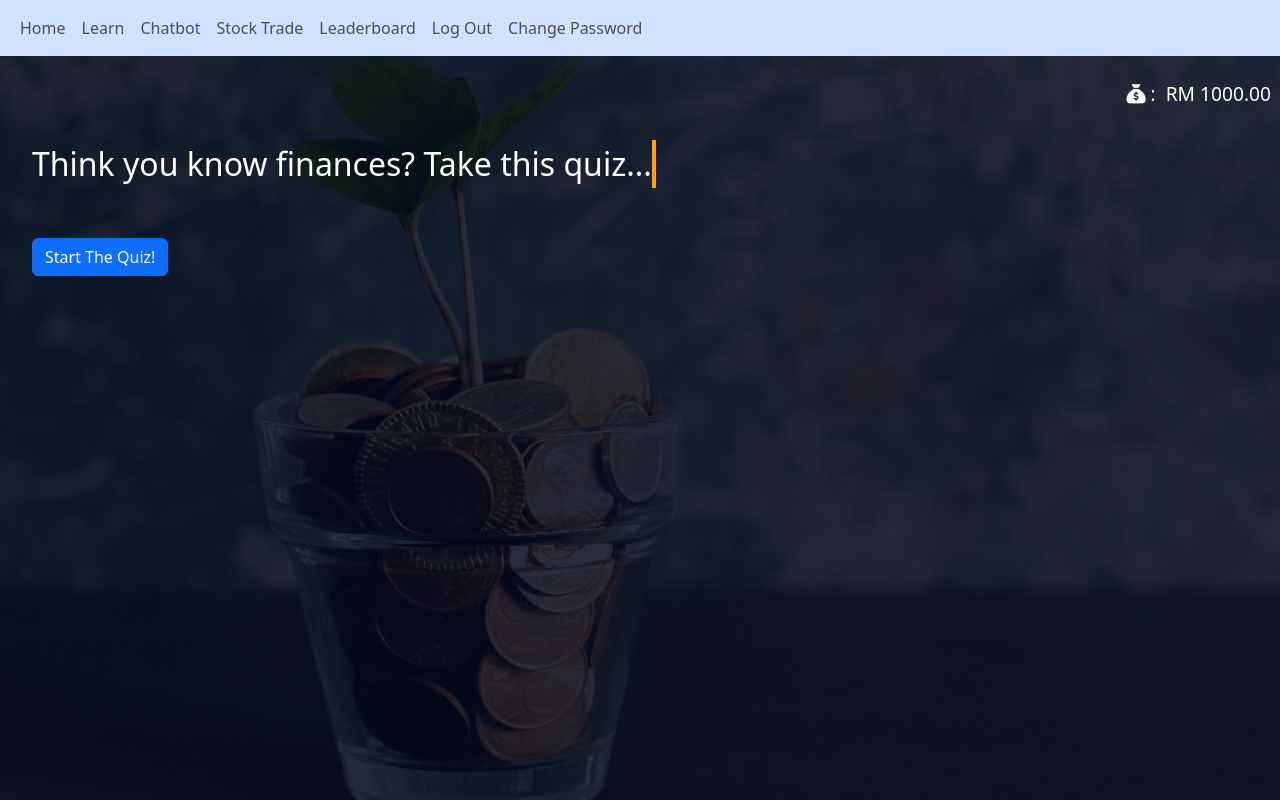
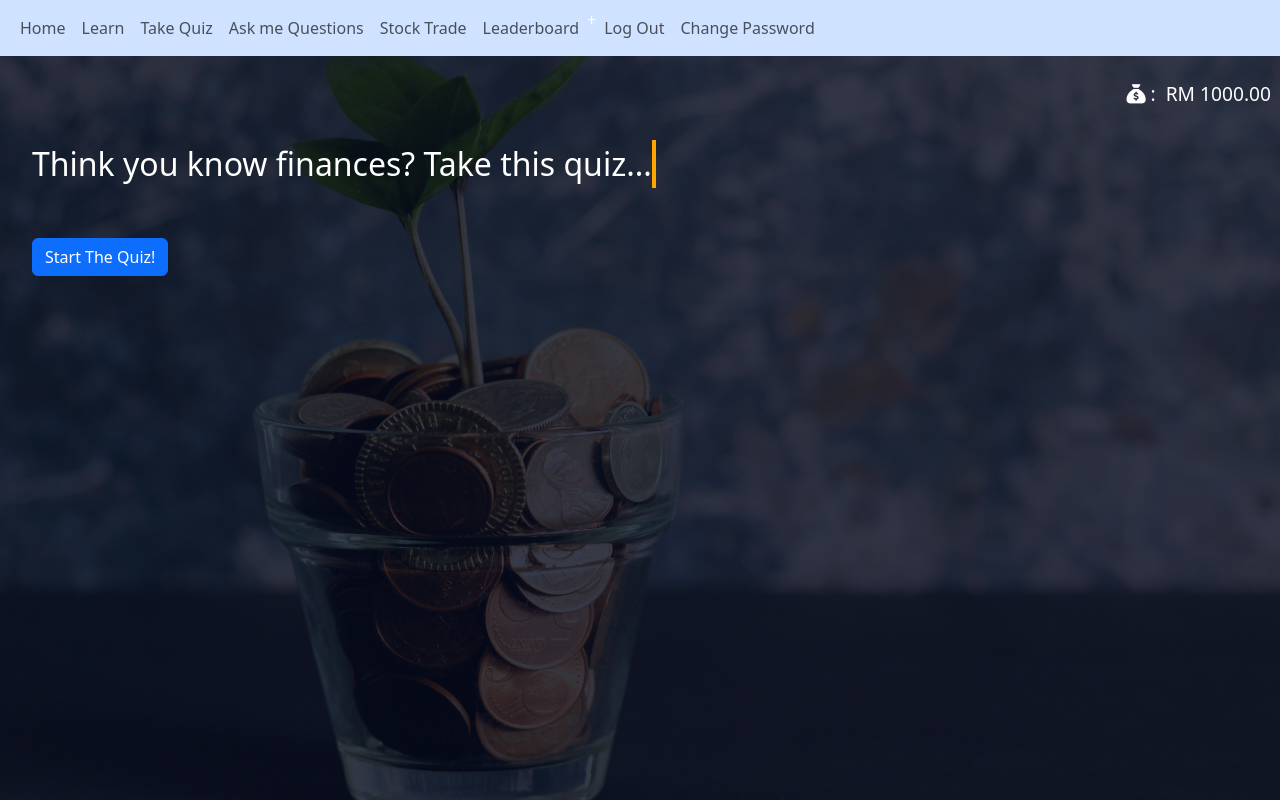
Before and after one commit to LCHIN7X/Team_BeginnerZ, a Flask app: page /quiz/take_quiz in a window 1280 px wide. Run offline with Flask 3, Linux system fonts and the light colour scheme; the visitor is signed in with stand-in values (Sample User, id 1).

Commit message:
change background opacity

```diff
--- a/quiz/static/styles.css
+++ b/quiz/static/styles.css
@@ -7,7 +7,7 @@
 }
 
 body {
-  background-image: linear-gradient(rgba(4, 9, 28, 0.85), rgba(4, 9, 28, 0.85)), url('./images/quiz-bg.jpg');
+  background-image: linear-gradient(rgba(4, 9, 28, 0.8), rgba(4, 9, 28, 0.8)), url('./images/quiz-bg.jpg');
   background-position: center;
   background-size: cover;
   background-repeat: no-repeat;
--- a/quiz/templates/base.html
+++ b/quiz/templates/base.html
@@ -55,8 +55,12 @@
               <a class="nav-link" href="{{url_for('lesson.lesson_page1')}}">Learn</a>
             </li>
             <li class="nav-item">
-              <a class="nav-link" href="{{url_for('chatbot.chat')}}">Chatbot</a>
+              <a class="nav-link" href="{{url_for('quiz.quiz_page')}}">Take Quiz</a>
             </li>
+            <li class="nav-item">
+              <a class="nav-link" href="{{url_for('chatbot.chat')}}">Ask me Questions</a>
+            </li>
+
             <li class="nav-item">
               <a class="nav-link" href="{{url_for('trade.stocktrade')}}"
                 >Stock Trade</a
@@ -64,7 +68,7 @@
             </li>
             <li class="nav-item">
               <a class="nav-link" href="{{url_for('rank.ranking')}}">Leaderboard</a>
-            </li>
+            </li>+
             <li class="nav-item">
               <a class="nav-link" href="{{url_for('views.logout')}}">Log Out</a>
             </li>
```
